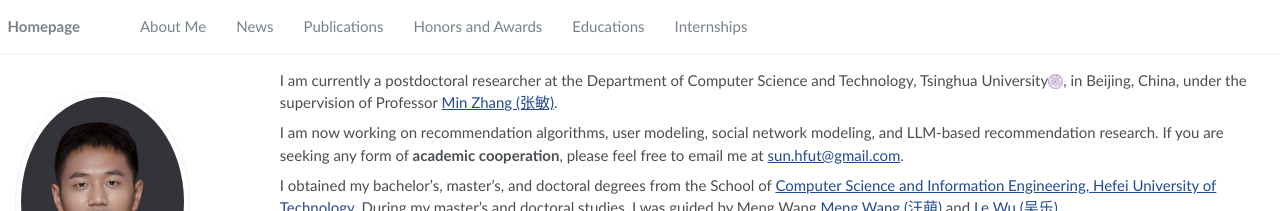
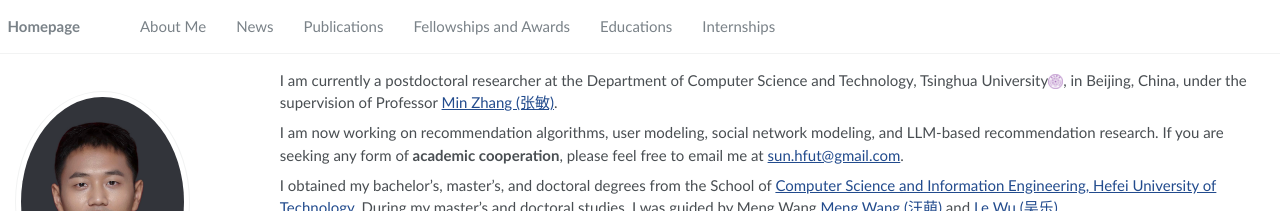
Before and after one commit to PeiJieSun/peijiesun.github.io, a Jekyll site: the page built from _pages/about.md, in a window 1280 px wide. Shown: the top 211 px of the page. Built offline with Jekyll 4.4.1, drawn with Linux system fonts in a browser that asks for light colours; some web fonts are replaced; comment, search, counter and statistics services are not loaded.

Commit message:
Update navigation.yml

```diff
--- a/_data/navigation.yml
+++ b/_data/navigation.yml
@@ -9,8 +9,8 @@ main:
   - title: "Publications"
     url: "/#-publications"
 
-  - title: "Honors and Awards"
-    url: "/#-honors-and-awards"
+  - title: "Fellowships and Awards"
+    url: "/#-fellowships-and-awards"
 
   - title: "Educations"
     url: "/#-educations"
```
